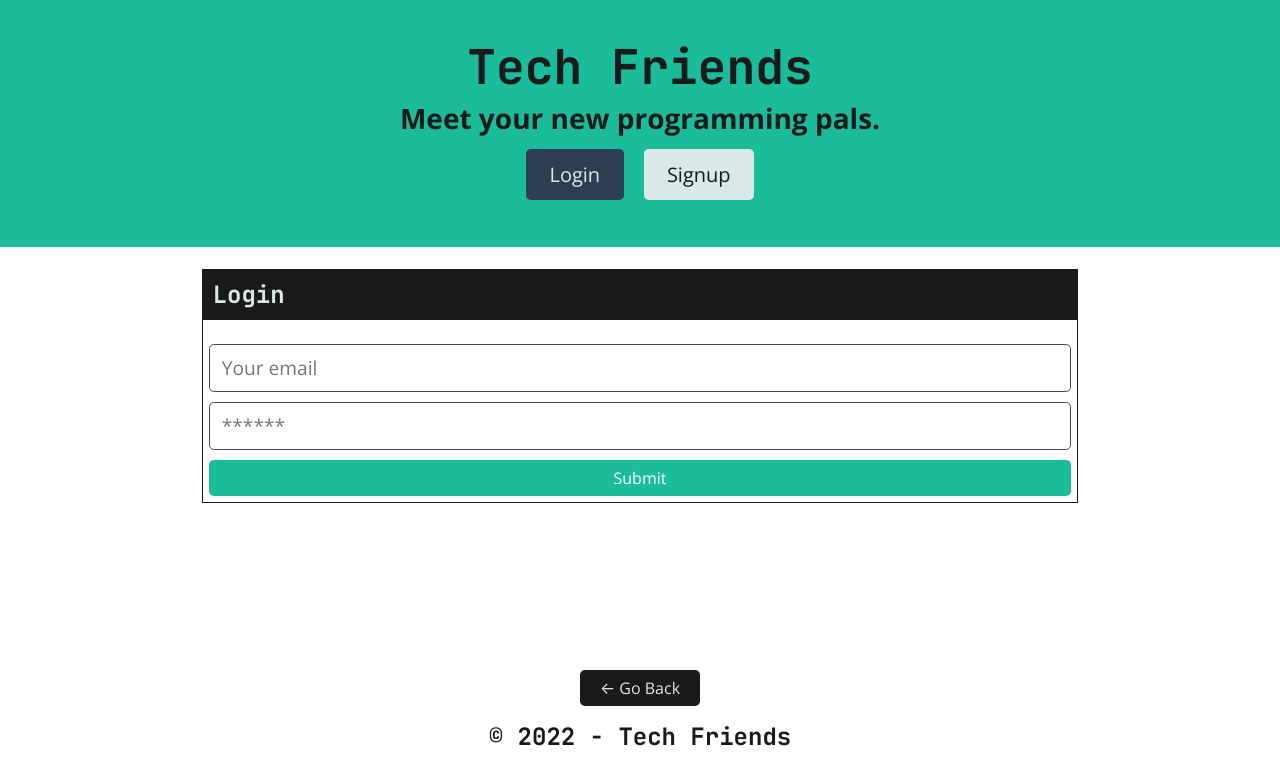
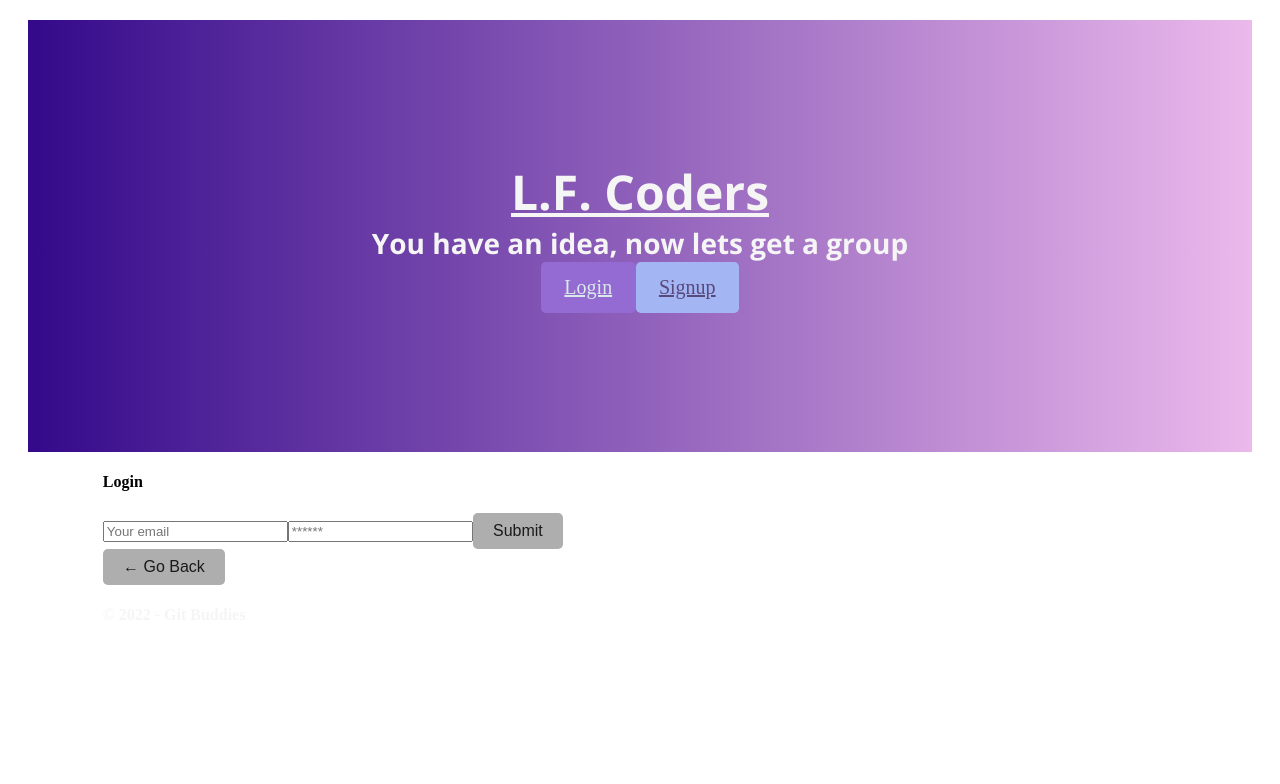
Before and after one commit to LorenzoFTSIC/LFCoders, a React (Create React App) app in the folder client/: page /login in a window 1280 px wide. Shown: the top 784 px of the page. Built offline with nearby package versions, Linux system fonts and the light colour scheme.

Commit message:
made separate header css file

```diff
--- /dev/null
+++ b/client/src/assets/Header.css
@@ -0,0 +1,79 @@
+  .container {
+    width: 85%;
+    max-width: 1200px;
+    margin-left: auto;
+    margin-right: auto;
+  }
+
+  .text-dark {
+    color: whitesmoke!important;
+  }
+
+  .display-flex {
+    display: flex !important;
+  }
+
+  .m-0 {
+    margin: 0 !important;
+    font-family: 'Open Sans', -apple-system, BlinkMacSystemFont, 'Segoe UI',
+    Roboto, Helvetica, Arial, sans-serif, 'Apple Color Emoji', 'Segoe UI Emoji',
+    'Segoe UI Symbol';
+  }
+
+  .btn {
+    text-align: center;
+    display: inline-block;
+    padding: 0.5rem 1.2rem;
+    margin: 0;
+    font-size: 1rem;
+    border-radius: 0.3rem;
+    border: 1px solid transparent;
+    outline: none;
+    color: #1a1a1a;
+    background-color: #aeaeae;
+    transition: color 0.2s ease-in-out, background-color 0.2s ease-in-out;
+  }
+
+  .btn:hover {
+    background-color: #cecece;
+  }
+
+
+  .btn.btn-lg {
+    font-size: 1.25rem;
+    padding: 0.8rem 1.4rem;
+  }
+
+  .btn.btn-primary {
+    background-color: #946bd2;
+    color: #d9e9e8;
+  }
+
+
+.btn.btn-primary:hover {
+    background-color: #7a7017;
+  }
+
+
+  .btn.btn-light {
+    background-color: #a4b5f3;
+    color: #58497b
+  }
+
+  .btn.btn-light:hover {
+    background-color: #e1e7c1;
+  }
+
+  .bg-info {
+    background-image: linear-gradient(to right, rgb(52, 9, 138) , rgb(236, 185, 236));
+    padding: 100px;
+    text-align: center;
+    margin: 20px;
+    height: 400px;
+    align-items: center;
+  }
+
+  .py-3 {
+    padding-top: 1rem !important;
+    padding-bottom: 1rem !important;
+  }
--- a/client/src/components/Footer/index.js
+++ b/client/src/components/Footer/index.js
@@ -15,7 +15,7 @@ const Footer = () => {
             &larr; Go Back
           </button>
         )}
-        <h4>&copy; {new Date().getFullYear()} - Tech Friends</h4>
+        <h4>&copy; {new Date().getFullYear()} - Git Buddies</h4>
       </div>
     </footer>
   );
--- a/client/src/components/Header/index.js
+++ b/client/src/components/Header/index.js
@@ -1,6 +1,6 @@
 import React from 'react';
 import { Link } from 'react-router-dom';
-
+import '../../assets/Header.css';
 import Auth from '../../utils/auth';
 
 const Header = () => {
@@ -13,11 +13,11 @@ const Header = () => {
       <div className="container flex-column justify-space-between-lg justify-center align-center text-center">
         <Link className="text-dark" to="/">
           <h1 className="m-0" style={{ fontSize: '3rem' }}>
-            Tech Friends
+            L.F. Coders
           </h1>
         </Link>
         <p className="m-0" style={{ fontSize: '1.75rem', fontWeight: '700' }}>
-          Meet your new programming pals.
+          You have an idea, now lets get a group
         </p>
         <div>
           {Auth.loggedIn() ? (
--- a/client/src/index.css
+++ b/client/src/index.css
@@ -968,9 +968,7 @@ a:hover {
   display: inline !important;
 }
 
-.display-flex {
-  display: flex !important;
-}
+
 
 .btn {
   text-align: center;
--- a/client/src/index.js
+++ b/client/src/index.js
@@ -1,6 +1,6 @@
 import React from 'react';
 import ReactDOM from 'react-dom';
-import './index.css';
+// import './index.css';
 import App from './App';
 import reportWebVitals from './reportWebVitals';
 
```
Also changed, not shown: 1 other file (tests, documents, lock files or other folders).
